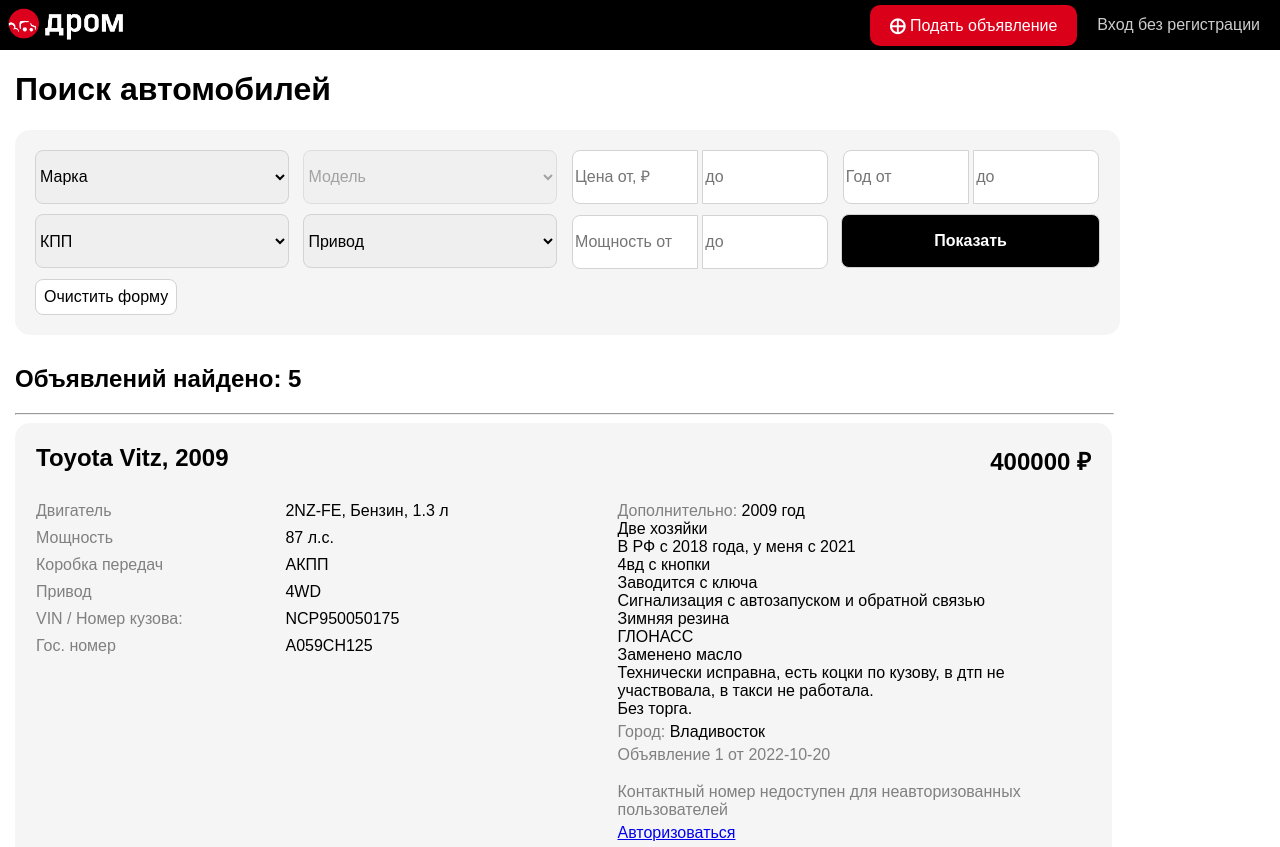
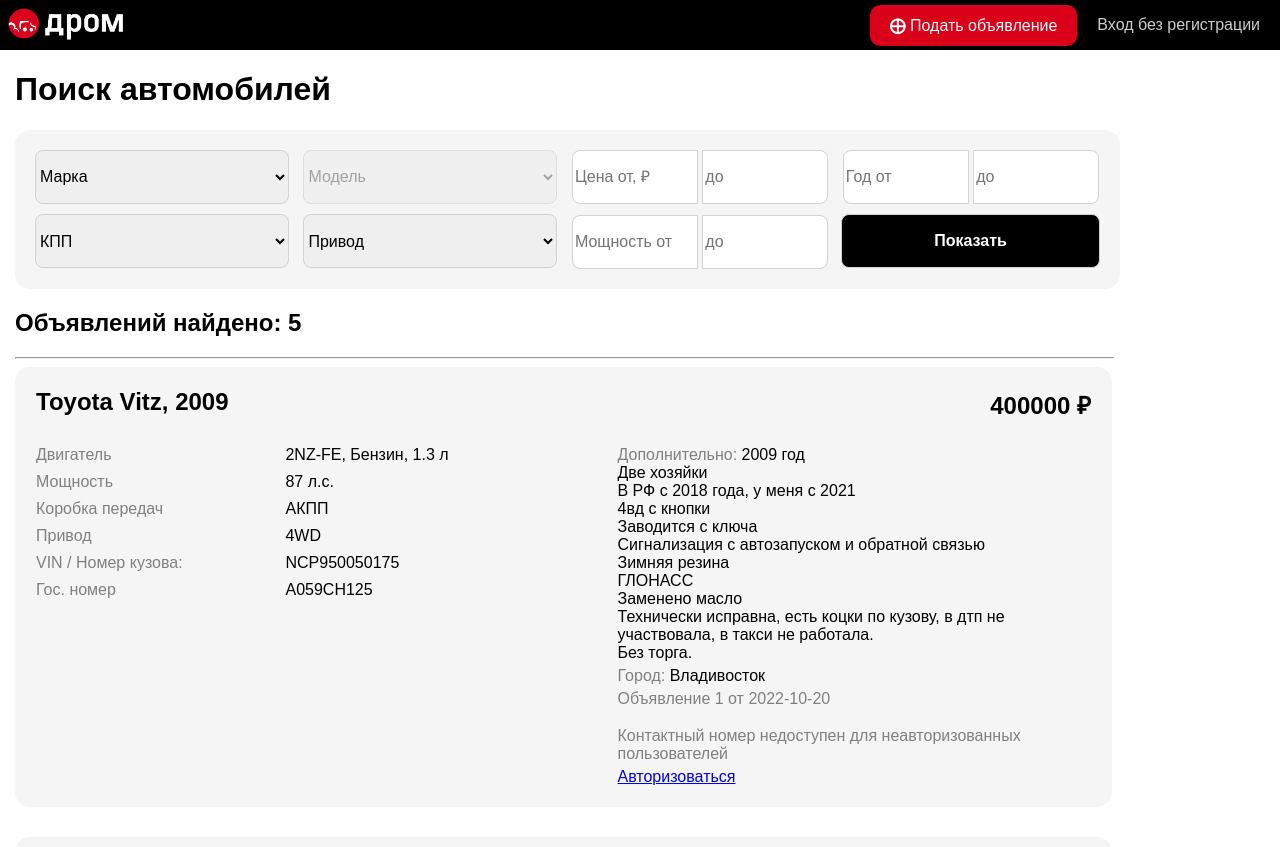
Before and after one commit to dendudko/NetworkTech7, a Flask app: page / in a window 1280 px wide. Shown: the top 847 px of the page. Run offline with Flask 2, Linux system fonts and the light colour scheme; data comes from the database, SQL or seed files in the repository.

Commit message:
All ready

```diff
--- a/Lab8_FinalProject/static/css/style.css
+++ b/Lab8_FinalProject/static/css/style.css
@@ -76,10 +76,10 @@
 /*Фильтр*/
 .filter {
     border-radius: 15px;
+    max-width: 1075px;
     background-color: #f5f5f5;
-    width: 1075px;
     padding: 15px;
-    margin-bottom: 30px;
+    margin-bottom: 20px;
 }
 
 .filter input, .filter textarea {
@@ -154,17 +154,6 @@
     border-radius: 0 8px 8px 0 !important;
 }
 
-.filter input[type=reset]{
-    width: fit-content;
-    height: fit-content;
-    padding: 8px;
-}
-
-.filter input[type=reset]:hover{
-    cursor: pointer;
-    background-color: #fafafa;
-}
-
 /*Вывод объявления*/
 .selling {
     border-radius: 15px;
@@ -186,7 +175,7 @@
     margin: 0 0 5px;
 }
 
-.lil_button{
+.lil_button {
     width: fit-content;
     padding: 7px;
     border-radius: 8px;
--- a/Lab8_FinalProject/templates/index.html
+++ b/Lab8_FinalProject/templates/index.html
@@ -156,8 +156,6 @@
         <input type="number" placeholder="до" min=0 max=2000 step=1
                class="to" name="maxhp" value={{ max_hp }}>
         <input type="submit" value="Показать">
-        <input type="reset" value="Очистить форму">
-
     </form>
 
     {#Вывод брендов симпатичным списком, бесполезная трата места((( #}
@@ -287,7 +285,8 @@
                                             {% else %}
                                                 <form>
                                                     <input type="hidden" name="restore" value={{ row['IDSelling'] }}>
-                                                    <input class="lil_button" type="submit" value="Восстановить объявление">
+                                                    <input class="lil_button" type="submit"
+                                                           value="Восстановить объявление">
                                                 </form>
                                             {% endif %}
                                         {% endif %}
```
